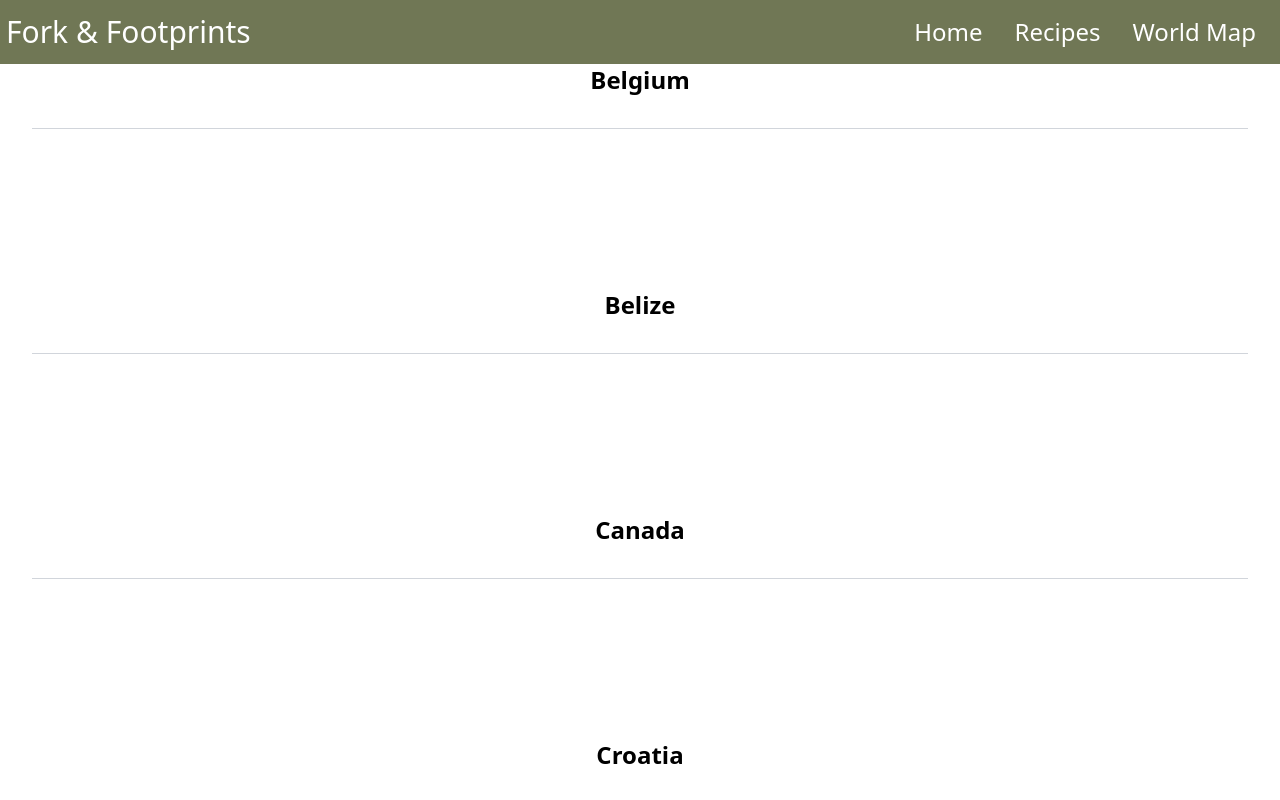
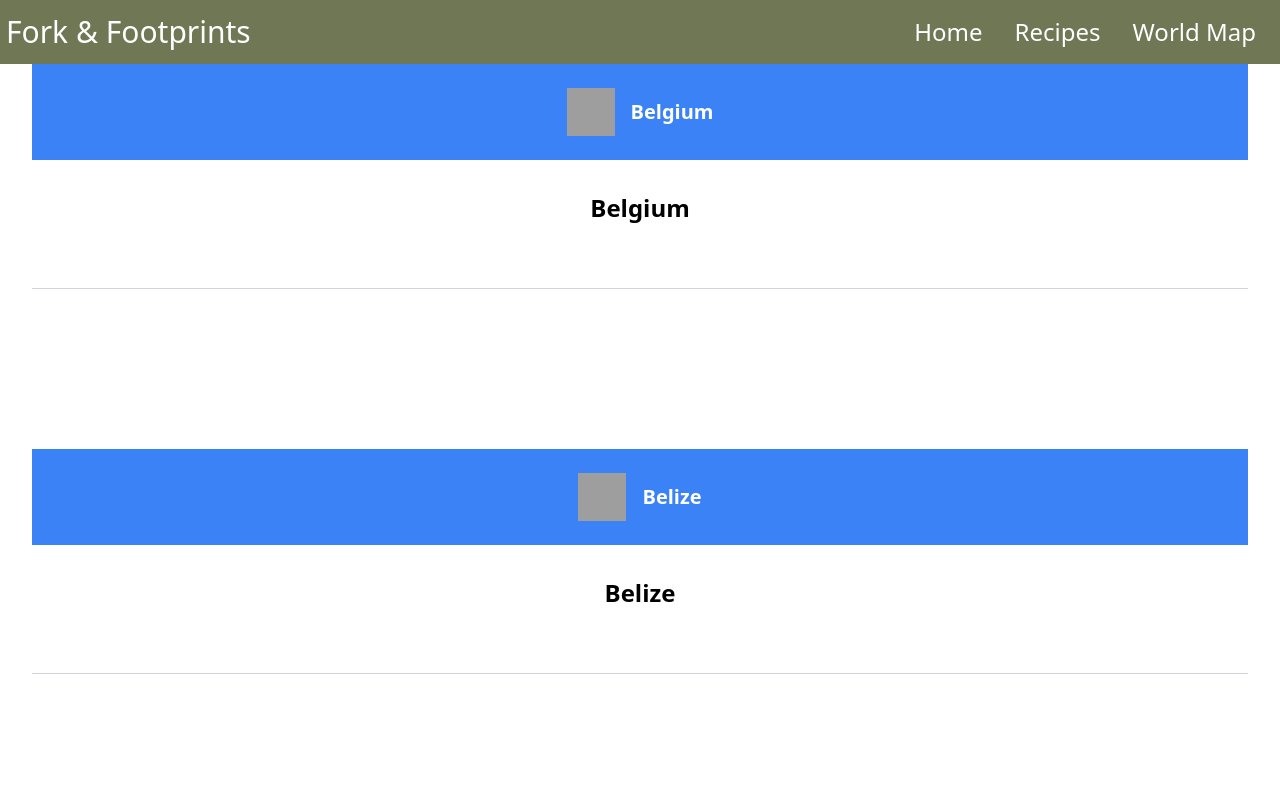
Before and after one commit to Tthompson8416/fork-and-footprints, a React (Vite) app: page /fork-and-footprints/recipes/country in a window 1280 px wide. Shown: the top 800 px of the page. Built offline with nearby package versions, Linux system fonts and the light colour scheme; grey boxes are pictures that could not be loaded.

Commit message:
Section borders replaced with dividers, created component Divider.jsx

```diff
--- /dev/null
+++ b/src/components/Divider.jsx
@@ -0,0 +1,38 @@
+import React from 'react';
+
+// Static imports for each country
+import belgiumFlag from '../assets/flags/belgium.svg';
+import belizeFlag from '../assets/flags/belize.svg';
+// Add other imports similarly...
+
+const Divider = ({ country }) => {
+  let imageSrc;
+
+  // Dynamically set the image based on the country name
+  switch (country.name.toLowerCase()) {
+    case 'belgium':
+      imageSrc = belgiumFlag;
+      break;
+    case 'belize':
+      imageSrc = belizeFlag;
+      break;
+    // Add other cases for the rest of the countries
+    default:
+      imageSrc = null; // You could use a default image here if needed
+  }
+
+  return (
+    <div className="bg-blue-500 text-white py-6 flex items-center justify-center space-x-4">
+      {imageSrc && (
+        <img
+          src={imageSrc}
+          alt={country.name}
+          className="w-12 h-12"
+        />
+      )}
+      <span className="text-xl font-semibold">{country.name}</span>
+    </div>
+  );
+};
+
+export default Divider;
--- a/src/pages/RecipesPage.jsx
+++ b/src/pages/RecipesPage.jsx
@@ -1,5 +1,7 @@
 import { useEffect } from "react";
 import { useLocation } from "react-router-dom";
+import Divider from "../components/Divider";
+
 
 const RecipesPage = () => {
   const countries = [
@@ -33,12 +35,13 @@ const RecipesPage = () => {
       {countries.map((country, index) => (
         <div
           key={country.id}
-          id={country.name.toLowerCase()} // Set the ID to the lowercase country name
+          id={country.name.toLowerCase()}
           className="py-16 px-8"
         >
-          <h2 className="text-2xl font-bold text-black text-center">
-            {country.name}
-          </h2>
+          <Divider country={country} /> {/* Use the Divider component */}
+          <div className="py-8">
+            <h2 className="text-2xl font-bold text-black text-center">{country.name}</h2>
+          </div>
           {index < countries.length - 1 && (
             <div className="border-t border-gray-300 my-8"></div>
           )}
```
